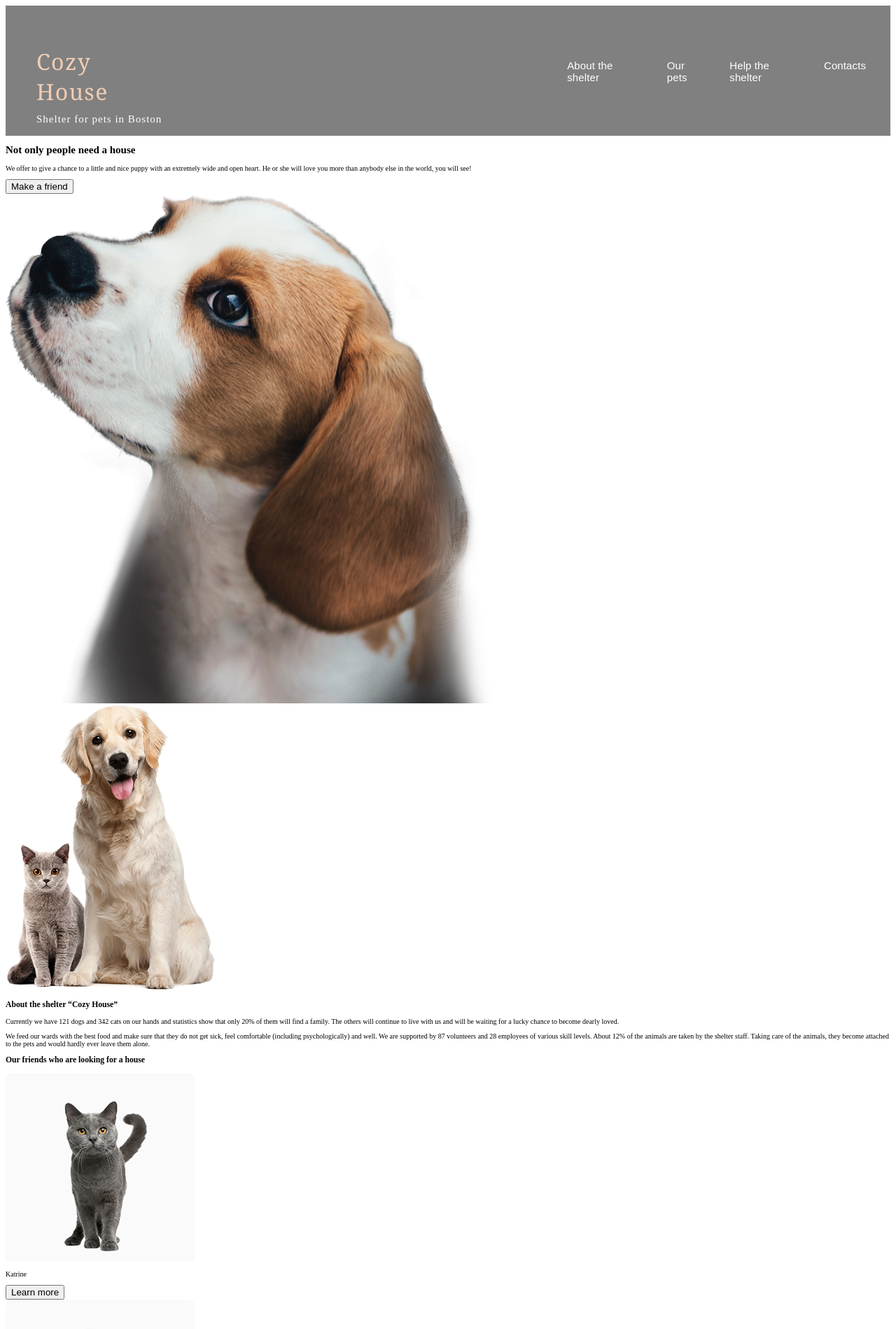
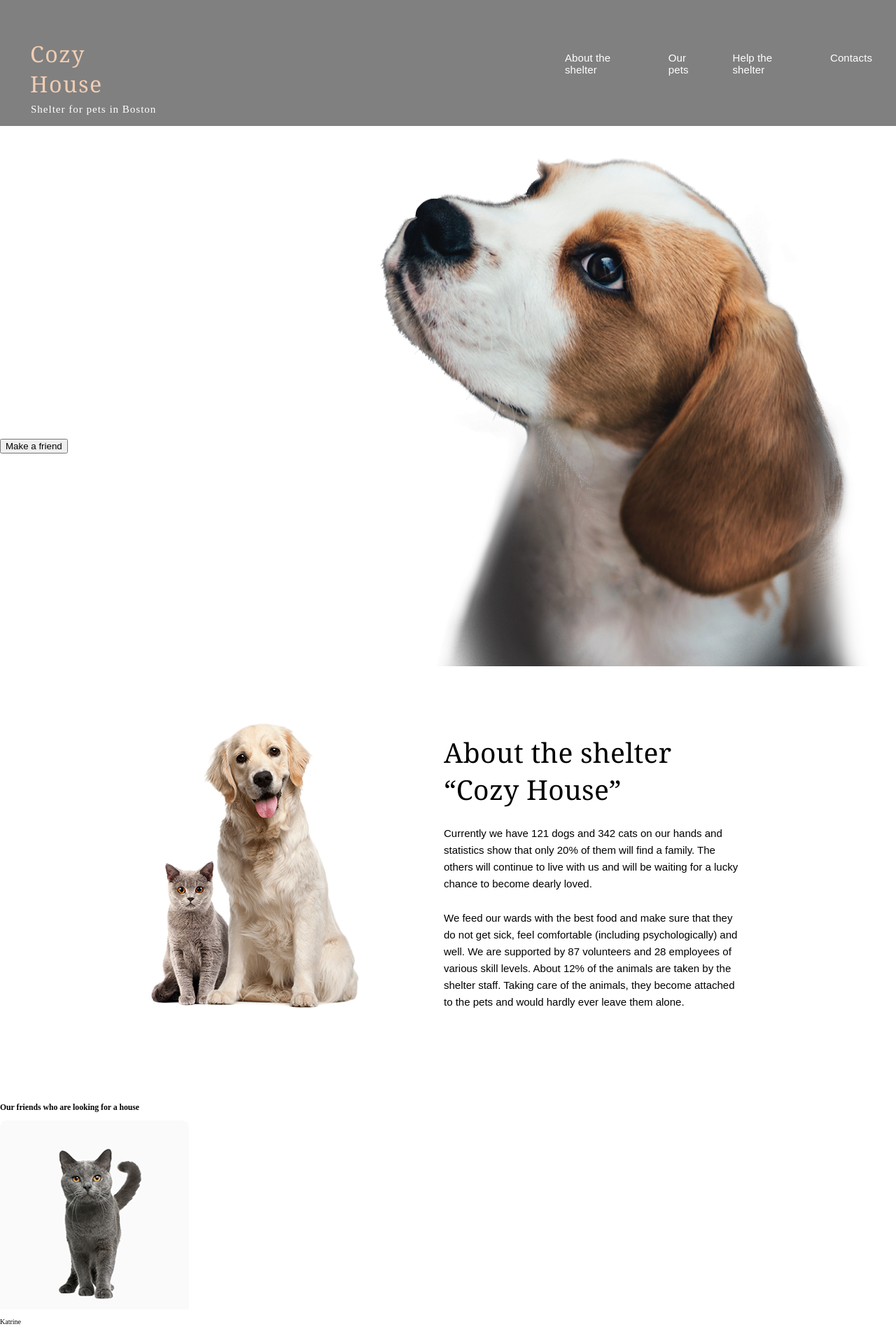
Before and after one commit to YuriiShchyrba/shelter, a PHP site: page / in a window 1280 px wide. Shown: the top 1899 px of the page at 70% size. Run offline with PHP 8.4, Linux system fonts and the light colour scheme.

Commit message:
feat: refactor

```diff
--- a/index.html
+++ b/index.html
@@ -24,10 +24,10 @@
         </div>
     </header>
     <section class="need">
-        <div class="wrapper">
+        <div class="wrapper need__wrapper">
             <div class="need__content">
-                <h1>Not only people need a house</h1>
-                <p>We offer to give a chance to a little and nice puppy with an extremely wide and open heart. He or she will love you more than anybody else in the world, you will see!</p>
+                <h1>Not only people <br>need a house</h1>
+                <p>We offer to give a chance to a little and nice puppy with an extremely<br> wide and open heart. He or she will love you more than anybody else<br> in the world, you will see!</p>
                 <button>Make a friend</button>
             </div>
             <div class="need__picture">
@@ -36,14 +36,14 @@
         </div>
     </section>
     <section class="about">
-        <div class="wrapper">
+        <div class="wrapper about__wrapper">
             <div class="about__picture">
                 <img src="assets\about_pets.png" alt="">
             </div>
             <div class="about__content">
-                <h3>About the shelter “Cozy House”</h3>
-                <p>Currently we have 121 dogs and 342 cats on our hands and statistics show that only 20% of them will find a family. The others will continue to live with us and will be waiting for a lucky chance to become dearly loved.</p>
-                <p>We feed our wards with the best food and make sure that they do not get sick, feel comfortable (including psychologically) and well. We are supported by 87 volunteers and 28 employees of various skill levels. About 12% of the animals are taken by the shelter staff. Taking care of the animals, they become attached to the pets and would hardly ever leave them alone.</p>
+                <h3>About the shelter<br> “Cozy House”</h3>
+                <p>Currently we have 121 dogs and 342 cats on our hands and<br> statistics show that only 20% of them will find a family. The<br> others will continue to live with us and will be waiting for a lucky<br> chance to become dearly loved.</p>
+                <p>We feed our wards with the best food and make sure that they<br> do not get sick, feel comfortable (including psychologically) and<br> well. We are supported by 87 volunteers and 28 employees of<br> various skill levels. About 12% of the animals are taken by the<br> shelter staff. Taking care of the animals, they become attached<br> to the pets and would hardly ever leave them alone.</p>
             </div>
         </div>
     </section>
--- a/style.css
+++ b/style.css
@@ -1,5 +1,10 @@
 html{
     font-size: 10px;
+}
+
+body{
+    margin: 0;
+    padding: 0;
 }
 
 .wrapper{
@@ -18,34 +23,35 @@ a{
 
 
 .logo{
-    padding-top: 31px;
-    padding-left: 44px;
+    padding-top: 28px;
+    padding-left: 43px;
 }
 
 .logo h2{
     font: 32px Georgia, serif;
     color: #F1CDB3;
-    letter-spacing: 1.4px;
+    letter-spacing: 1.6px;
     margin-bottom: 0;
 }
 
 .logo p{
     font-size: 15px;
     margin-top: 0;
-    padding-top: 10px;
+    padding-top: 7px;
     color: #FFFFFF;
     letter-spacing: 1px;
+    padding-left: 1px;
 }
 
 .header__navigation ul{
     list-style: none;
-    padding-left: 571px;
+    padding-left: 572px;
     display: flex;
 }
 
 .header__navigation ul li{
-    padding-right: 35px;
-    padding-top: 67px;
+    padding-right: 34px;
+    padding-top: 64px;
     font-size: 15px;
     font-family: Arial;
     letter-spacing: 0.1px;
@@ -54,6 +60,57 @@ a{
 .header__navigation ul li a{
     color: white;
 
+}
+
+
+.need__wrapper{
+    display: flex;
+}
+
+.need__content h1{
+    color: #FFFFFF;
+    padding: 173px 0 0 42px;
+    font: 44px Georgia,serif;
+    line-height: 55px;
+}
+
+.need__content p{
+    font: 15px Arial;
+    padding: 7px 0 0 40px;
+    line-height: 23px;
+    color: white;
+}
+
+.need__picture{
+    padding-top: 44px;
+    padding-left: 44px;
+}
+
+.about__wrapper{
+    display: flex;
+}
+
+.about__picture{
+    padding: 79px 0 0 214px;
+}
+
+.about__content{
+    padding: 55px 0 106px 120px;
+}
+
+.about__content h3{
+    font-size: 39px;
+    font-weight: 400;
+    font: 39px Georgia,serif;
+    letter-spacing: 0.3px;
+    margin-bottom: 0;
+}
+
+.about__content p{
+    padding-top: 10px;
+    font: 15px Arial, sans-serif;
+    letter-spacing: 0.0px;
+    line-height: 24px;
 }
 
 
```
